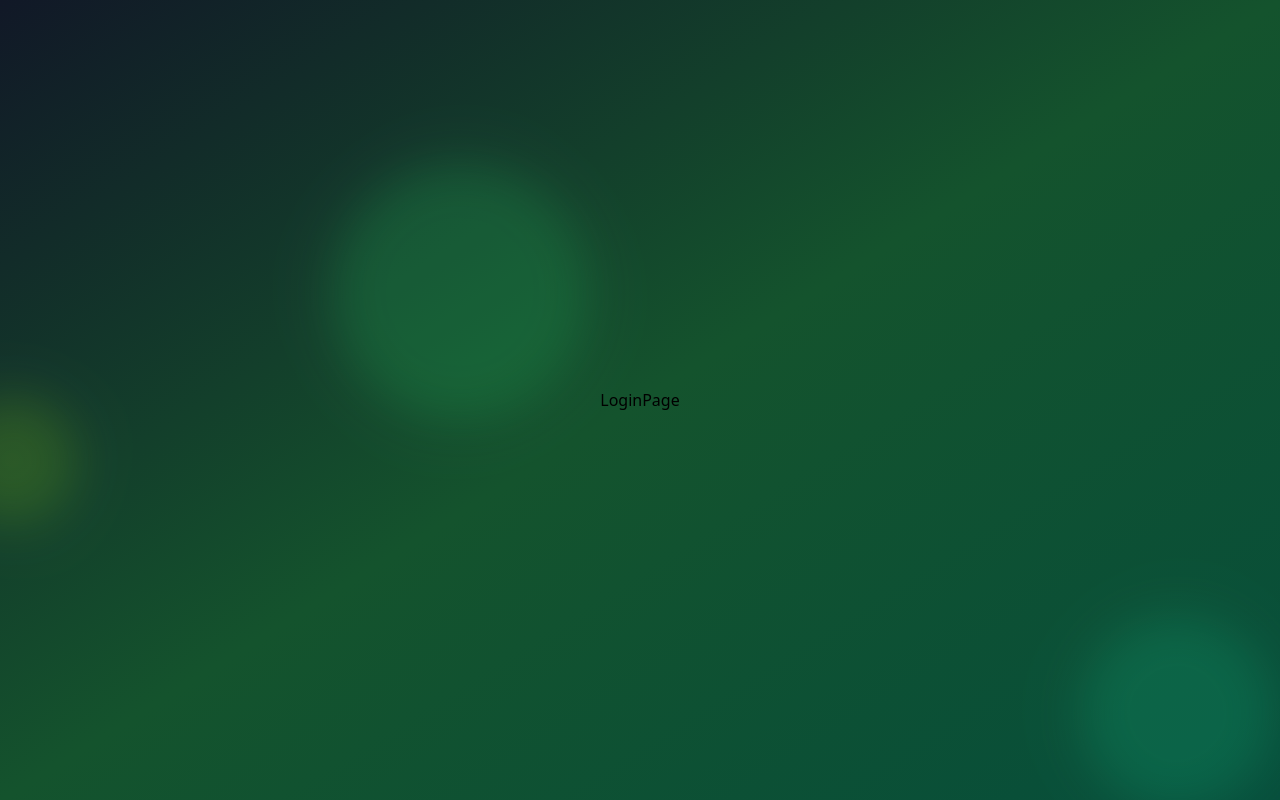
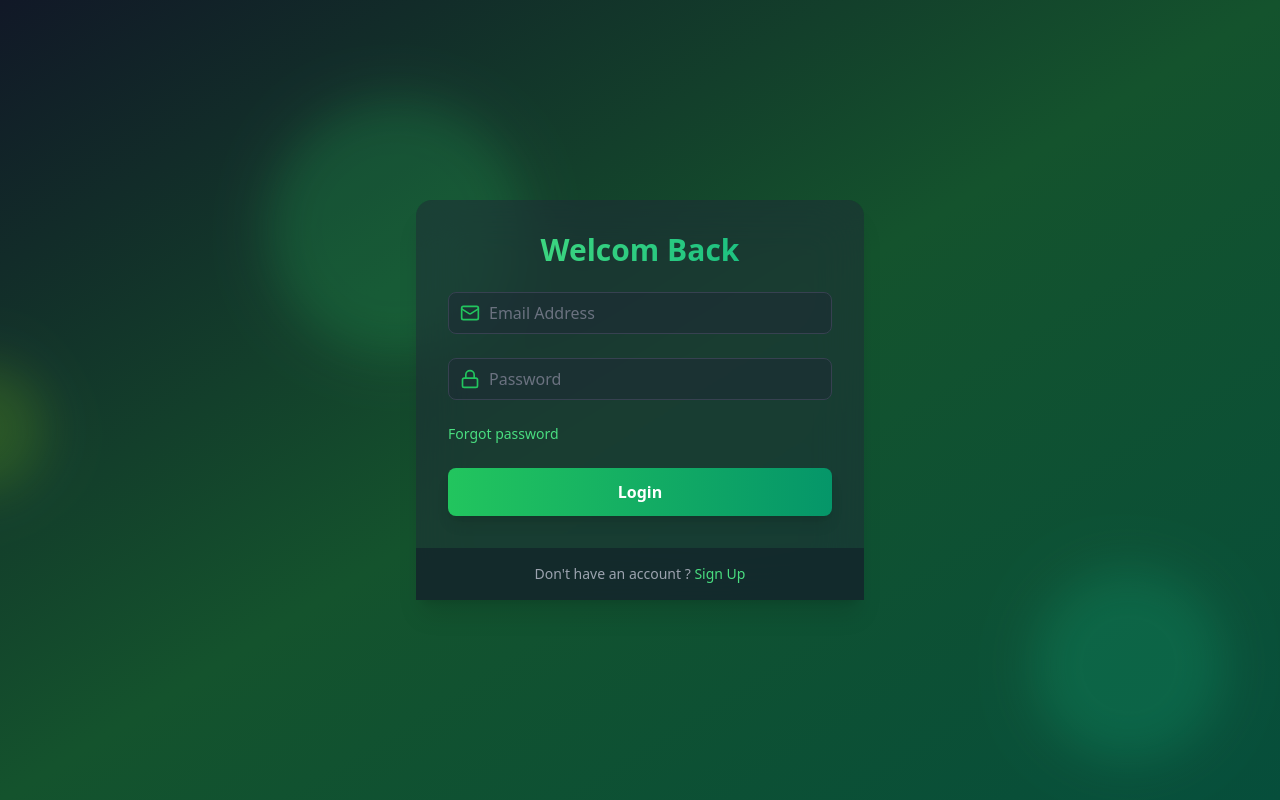
Before and after one commit to har1nagle/auth-mern, a React (Vite) app in the folder frontend/: page /login in a window 1280 px wide. Built offline with nearby package versions, Linux system fonts and the light colour scheme.

Commit message:
created and done login ui page

```diff
--- a/frontend/eslint.config.js
+++ b/frontend/eslint.config.js
@@ -33,7 +33,8 @@
         "warn",
         { allowConstantExport: true },
       ],
-      "react/prop-types": "off"
+      "react/prop-types": "off",
+      "react/no-unescaped-entities":"off"
     },
   },
 ];
--- a/frontend/src/pages/LoginPage.jsx
+++ b/frontend/src/pages/LoginPage.jsx
@@ -1,7 +1,84 @@
+import { useState } from "react";
+import { motion } from 'framer-motion';
+import { Mail, Lock, Loader } from "lucide-react";
+import { Link } from "react-router-dom";
+import Input from "../components/Input";
+
+
+
 const LoginPage = () => {
+
+  const [email, setEmail] = useState("");
+  const [password, setPassword] = useState("");
+  const isLoading = false;
+
+  const handleLogin = (e) => {
+    e.preventDefault();
+  }
+
   return (
-    <div>LoginPage</div>
-  )
+    <motion.div
+      initial={{ opacity: 0, y: 20 }}
+      animate={{ opacity: 1, y: 0 }}
+      transition={{ duration: 0.5 }}
+      className="max-w-md w-full bg-gray-800 bg-opacity-50 backdrop-filter backdrop-blur-xl rounded-t-2xl shadow-xl overflow-hidden"
+    >
+      <div className="p-8">
+        <h2 className="text-3xl font-bold mb-6 text-center bg-gradient-to-r from-green-400 to-emerald-500 text-transparent bg-clip-text">
+          Welcom Back
+        </h2>
+        <form onSubmit={handleLogin}>
+          <Input
+            icon={Mail}
+            type="text"
+            placeholder="Email Address"
+            value={email}
+            onChange={(e) => setEmail(e.target.value)}
+          />
+
+          <Input
+            icon={Lock}
+            type="password"
+            placeholder="Password"
+            value={password}
+            onChange={(e) => setPassword(e.target.value)}
+          />
+
+          <div className="flex items-center mb-6">
+            <Link
+              to="/forgot-password"
+              className="text-sm text-green-400 hover:underline"
+            >
+              Forgot password
+            </Link>
+          </div>
+
+          <motion.button
+            whileHover={{ scale: 1.02 }}
+            whileTap={{ scale: 0.98 }}
+            className="w-full py-3 px-4 bg-gradient-to-r from-green-500 to-emerald-600 text-white font-bold
+            rounded-lg shadow-lg hover:from-green-600 hover:to-emerald-700 focus:outline-none focus:ring-2
+            focus:ring-green-500 focus:ring-offset-2 focus:ring-offset-gray-900 transition duration-200
+            "
+            type="sumbit"
+            disabled={isLoading}
+          >
+            {isLoading ? <Loader className="w-6 h-6 animate-spin mx-auto" /> : "Login"}
+          </motion.button>
+        </form>
+      </div>
+
+      <div className="px-8 py-4 bg-gray-900 bg-opacity-50 flex justify-center">
+        <p className="text-sm text-gray-400">
+          Don't have an account ? {""}
+          {/* Don&apos;t have an account ? */}
+          <Link to={"/signup"} className="text-green-400 hover:underline">
+            Sign Up
+          </Link>
+        </p>
+      </div>
+    </motion.div>
+  );
 }
 
 export default LoginPage
```
